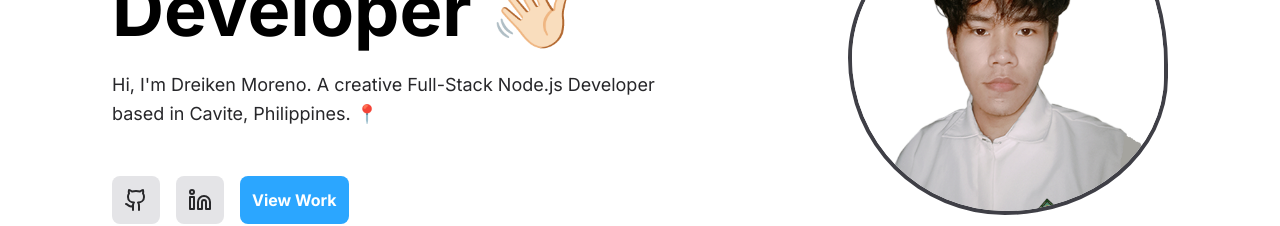
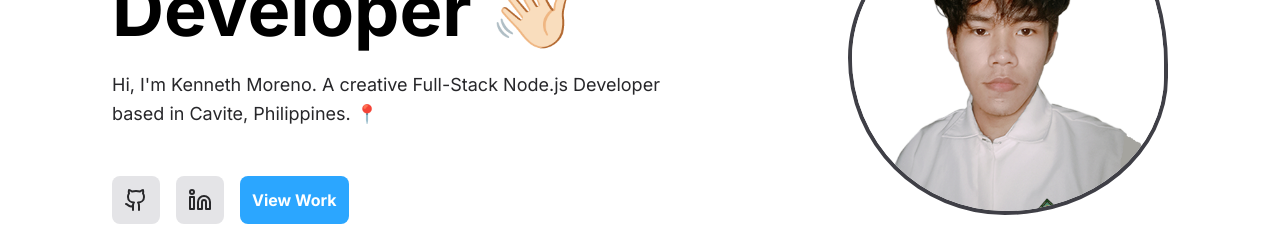
Before and after one commit to andreikennethmoreno/COSC95_Portfolio, a Next.js app: page / in a window 1280 px wide. Shown: the part 297-523 px from the top of the page. Built offline with nearby package versions, Linux system fonts and the light colour scheme.

Commit message:
edit dreiken -> Kenneth

```diff
--- a/src/components/Hero.tsx
+++ b/src/components/Hero.tsx
@@ -244,7 +244,7 @@ const Hero: React.FC<HeroProps> = ({ isDarkMode }) => {
                 isDarkMode ? "text-zinc-400" : "text-zinc-800"
               }`}
             >
-              Hi, I'm Dreiken Moreno. A creative Full-Stack Node.js Developer
+              Hi, I'm Kenneth Moreno. A creative Full-Stack Node.js Developer
               based in Cavite, Philippines. 📍
             </p>
 
```
